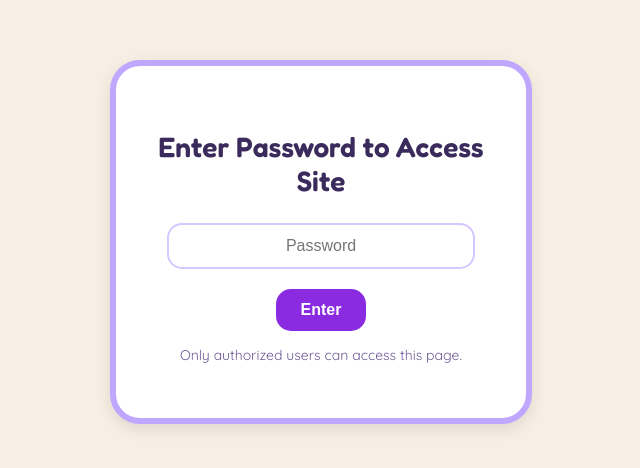
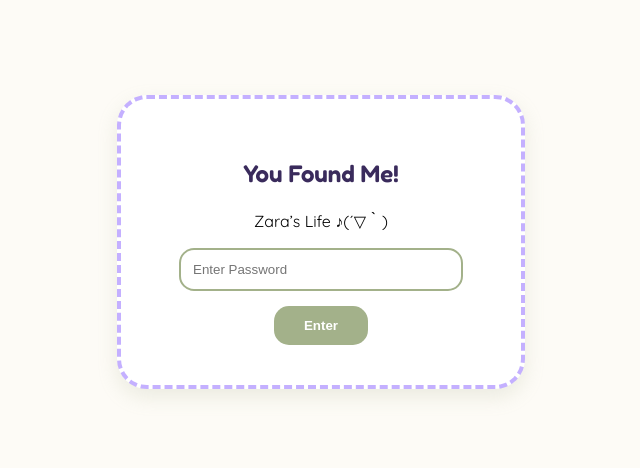
Before and after one commit to EmeraldCook1e/New-Zara-Life, a plain HTML site: page login.html in a window 1280 px wide. Shown: the part 158-626 px from the top of the page, without its empty margins (319-959 px from the left). Drawn offline with Linux system fonts and the light colour scheme.

Commit message:
login.html

```diff
--- a/login.html
+++ b/login.html
@@ -2,97 +2,67 @@
 <html lang="en">
 <head>
     <meta charset="UTF-8">
-<meta name="viewport" content="width=device-width, initial-scale=1.0">
-<title>Login - My Website</title>
-
-<!-- Import Google Fonts to match index.html -->
+    <title>Login - Zara’s Life</title>
     <link href="https://fonts.googleapis.com/css2?family=Fredoka:wght@400;600&family=Quicksand:wght@400;600&display=swap" rel="stylesheet">
 
     <style>
-/* Page background and fonts */
+        /* [Note] Styling the background and centering the login box */
         body {
-  background:#f7efe3; /* cream background */
-  font-family:'Quicksand', sans-serif;
-  margin:0;
-  display:flex;
-  justify-content:center;
-  align-items:center;
-  height:100vh;
+            background: #FDFBF6; /* Cream Background */
+            font-family: 'Quicksand', sans-serif;
+            display: flex;
+            justify-content: center;
+            align-items: center;
+            height: 100vh;
+            margin: 0;
         }
 
-/* Login box */
-.wrapper {
-  background:#ffffff;
-  border:6px solid #bfa6ff; /* soft purple border */
-  border-radius:30px;
-  padding:40px 30px;
-  text-align:center;
-  width:350px;
-  box-shadow: 0 5px 15px rgba(0,0,0,0.1);
+        /* [Note] The container for the login form */
+        .login-box {
+            background: white;
+            border: 4px dashed #C4B0FF; /* Soft Violet Border */
+            border-radius: 30px;
+            padding: 40px;
+            text-align: center;
+            width: 320px;
+            box-shadow: 0 8px 20px rgba(163, 177, 138, 0.2);
         }
 
-/* Header text */
-h2 {
-  font-family:'Fredoka', sans-serif;
-  font-size:28px;
-  color:#3a2b5c;
-  margin-bottom:15px;
+        h2 { font-family: 'Fredoka', sans-serif; color: #3a2b5c; }
+
+        /* [Note] Styling the input field and button */
+        input {
+            width: 80%; padding: 12px; border-radius: 15px;
+            border: 2px solid #A3B18A; /* Sage Green Border */
+            margin-bottom: 15px; outline: none;
         }
 
-/* Password input */
-input[type="password"] {
-  padding:12px;
-  width:80%;
-  margin:10px 0;
-  border-radius:15px;
-  border:2px solid #d6c8ff;
-  font-size:16px;
-  text-align:center;
+        button {
+            background: #A3B18A; color: white; border: none;
+            padding: 12px 30px; border-radius: 15px; font-weight: bold;
+            cursor: pointer; transition: 0.3s;
         }
 
-/* Login button */
-button {
-  padding:12px 25px;
-  background:#8a2be2; /* purple button */
-  color:white;
-  border:none;
-  border-radius:15px;
-  font-weight:bold;
-  cursor:pointer;
-  font-size:16px;
-  margin-top:10px;
-}
-
-/* Button hover effect */
-button:hover {
-  background:#6f1db5;
-}
-
-/* Optional small text */
-p {
-  color:#6b5a95;
-  font-size:14px;
-  margin-top:15px;
-}
+        button:hover { background: #C4B0FF; } /* Changes to Violet on hover */
     </style>
 </head>
+<body>
 
-<body>
-<div class="wrapper">
-  <h2>Enter Password to Access Site</h2>
-  <input type="password" id="password" placeholder="Password">
+    <div class="login-box">
+        <h2>You Found Me!</h2>
+        <p>Zara’s Life ♪(´▽｀)</p>
+        <input type="password" id="passwordInput" placeholder="Enter Password">
         <br>
-  <button onclick="checkPassword()">Enter</button>
-  <p>Only authorized users can access this page.</p>
+        <button onclick="login()">Enter</button>
     </div>
 
     <script>
-function checkPassword() {
-  const pw = document.getElementById('password').value;
-  const correctPw = "Zara1234"; // <-- Replace with your password
-  if(pw === correctPw) {
-    sessionStorage.setItem('loggedIn','true'); // remember login
-    window.location.href = "index.html";       // redirect to main page
+        // [Note] This function checks the password
+        function login() {
+            const pass = document.getElementById('passwordInput').value;
+            if(pass === "zara") { // You can change "zara" to any password you want
+                sessionStorage.setItem('isLoggedIn', 'true'); // Saves the 'key' in the browser
+                window.location.href = "index.html"; // Redirects to your main page
             } else {
                 alert("Incorrect password!");
             }
```
Lines whose indentation alone changed are shown as unchanged.
